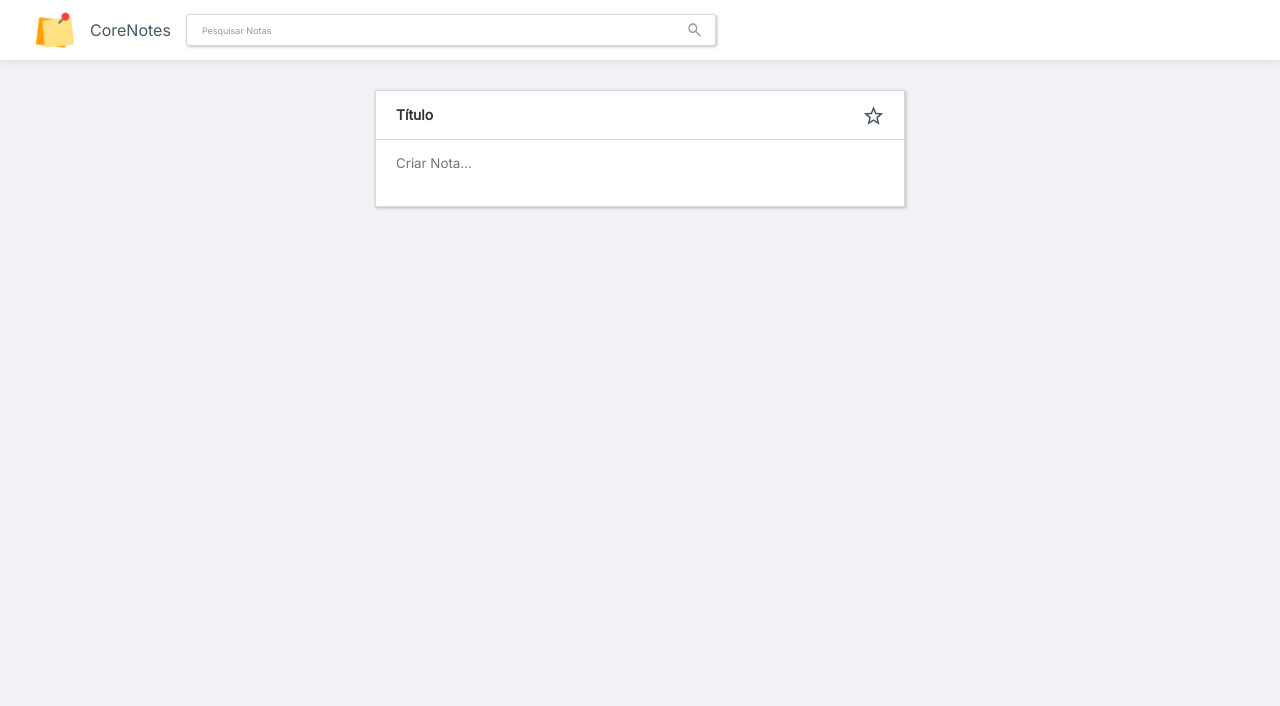
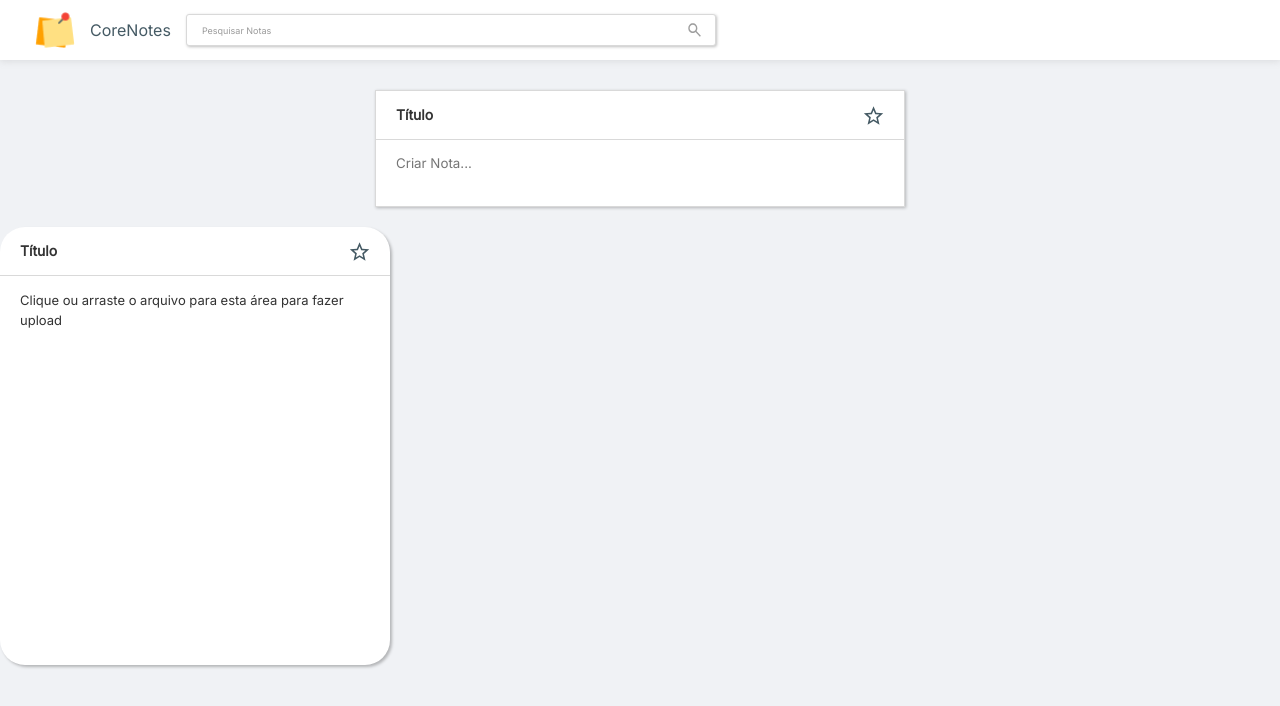
Before and after one commit to costagabriel99/note, a Next.js app: page / in a window 1280 px wide. Shown: the top 706 px of the page. Built offline with nearby package versions, Linux system fonts and the light colour scheme.

Commit message:
Criado component card

```diff
--- a/pages/index.jsx
+++ b/pages/index.jsx
@@ -1,11 +1,14 @@
 import Navbar from "../src/components/layouts/Navbar"
 import CreatePost from "../src/components/inputs/CreatePost"
+import Card from "../src/components/cards/Card"
 
 function HomePage() {
+
   return (
     <>
       <Navbar />
       <CreatePost />
+      <Card />
     </>
   )
 
--- /dev/null
+++ b/src/components/cards/Card.jsx
@@ -0,0 +1,39 @@
+import styled from 'styled-components'
+
+import { TitleContent } from '../inputs/CreatePost'
+
+const CardContainer = styled.div`
+  width: 390px;
+  height: 438px;
+  border-radius: 25px;
+  background-color: ${(props) => props.theme.white};
+  box-shadow: 2px 2px 3px 0px rgba(0, 0, 0, 0.25);
+  margin-top: 20px;
+`
+const TextContent = styled.div`
+  padding: 15px 30px 20px 20px;
+
+  p {
+    font-size: 13px;
+  }
+`
+
+export default function Card({titulo, favorite, text}) {
+  return (
+    <CardContainer>
+      <TitleContent>
+        <h2>{titulo}</h2>
+        <img src={favorite} />
+      </TitleContent>
+      <TextContent>
+        <p>{text}</p>
+      </TextContent>
+    </CardContainer>
+  )
+}
+
+Card.defaultProps = {
+  titulo: 'Título',
+  favorite: '/star.svg',
+  text: 'Clique ou arraste o arquivo para esta área para fazer upload'
+}
```
Also changed, not shown: public/favoritestar.svg (added).
